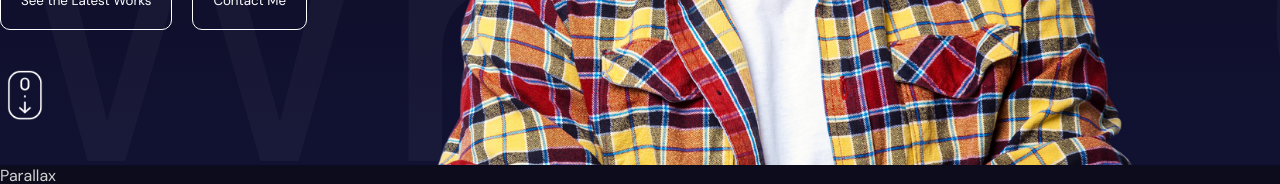
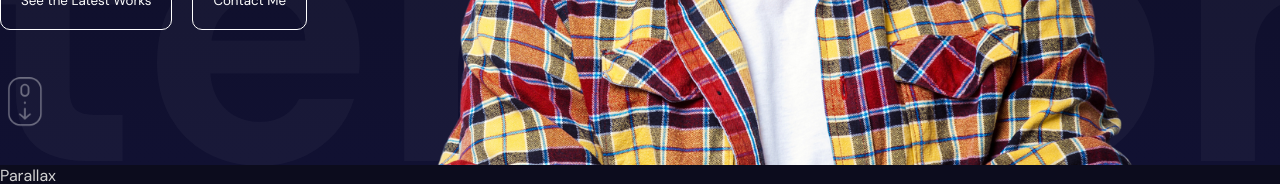
Before and after one commit to AmanKhansili/PORTFOLIO, a React (Vite) app: page / in a window 1280 px wide. Shown: the part 635-819 px from the top of the page. Built offline with nearby package versions, Linux system fonts and the light colour scheme.

Commit message:
Adding scrollBtn and slider

```diff
--- a/src/component/hero/Hero.jsx
+++ b/src/component/hero/Hero.jsx
@@ -12,6 +12,27 @@ const textVariants = {
     transition: {
       duration: 1,
       staggerChildrem: 0.1,
+    },
+  },
+  scrollButton: {
+    opacity: 0,
+    y: 10,
+    transition: {
+      duration: 2,
+      repeat: Infinity,
+    },
+  },
+};
+const sliderVariants = {
+  initial: {
+    x: 0,
+  },
+  animate: {
+    x: "-220%",
+    transition: {
+      repeat: Infinity,
+      repeatType: "mirror",
+      duration: 20,
     },
   },
 };
@@ -36,12 +57,22 @@ const Hero = () => {
             </motion.button>
             <motion.button variants={textVariants}>Contact Me</motion.button>
           </motion.div>
-          <motion.img variants={textVariants} src="/scroll.png" alt="" />
+          <motion.img
+            variants={textVariants}
+            animate="scrollButton"
+            src="/scroll.png"
+            alt=""
+          />
         </motion.div>
       </div>
-      <div className="slidingTextCOntainer">
+      <motion.div
+        className="slidingTextContainer"
+        variants={sliderVariants}
+        initial="initial"
+        animate="animate"
+      >
         Writer Content Creator Influencer
-      </div>
+      </motion.div>
       <div className="imageContainer">
         <img src="/hero.png" alt="" />
       </div>
--- a/src/component/hero/hero.scss
+++ b/src/component/hero/hero.scss
@@ -53,10 +53,12 @@
   right: 0;
 }
 
-.slidingTextCOntainer{
+.slidingTextContainer{
   position: absolute;
   font-size: 50vh;
   bottom: -120px;
   white-space: nowrap;
   color: #ffffff09;
+  width: 50%;
+  font-weight: bold;
 }
```
